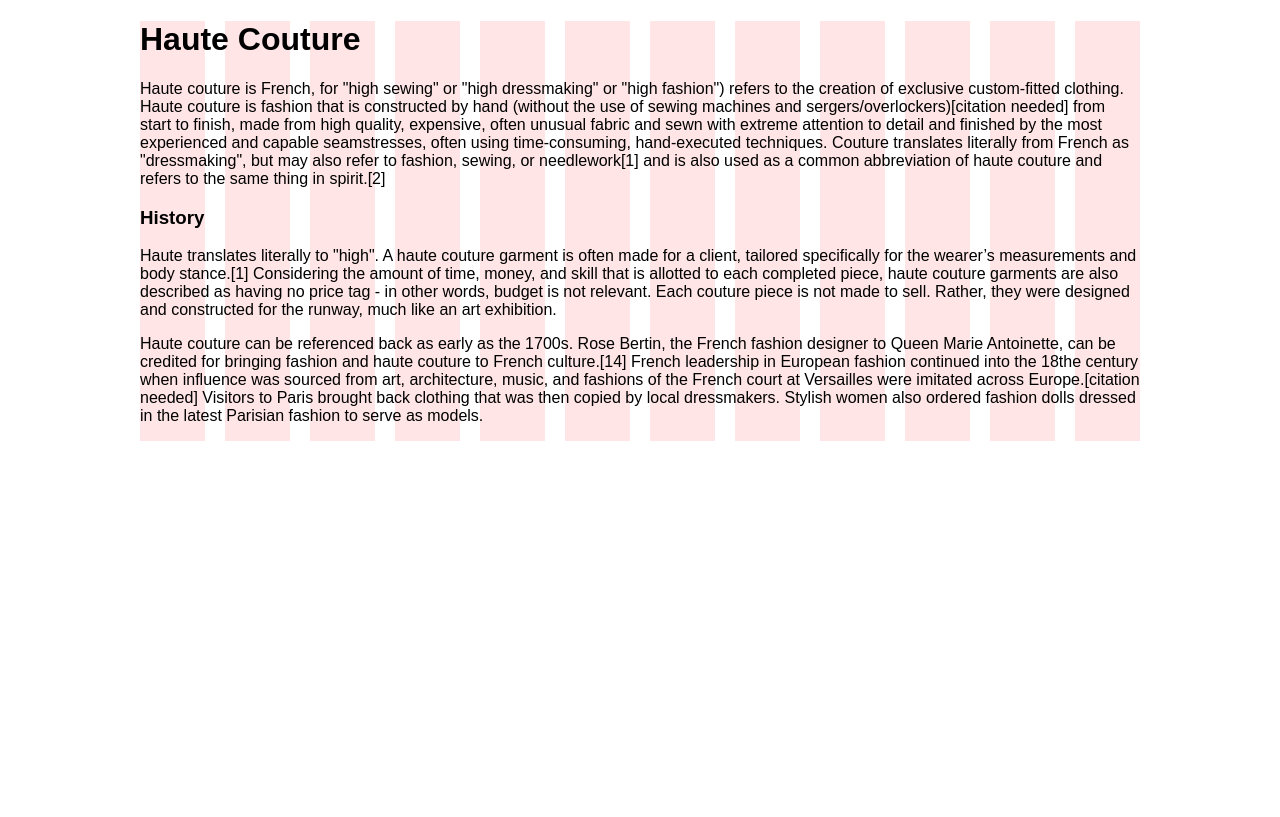
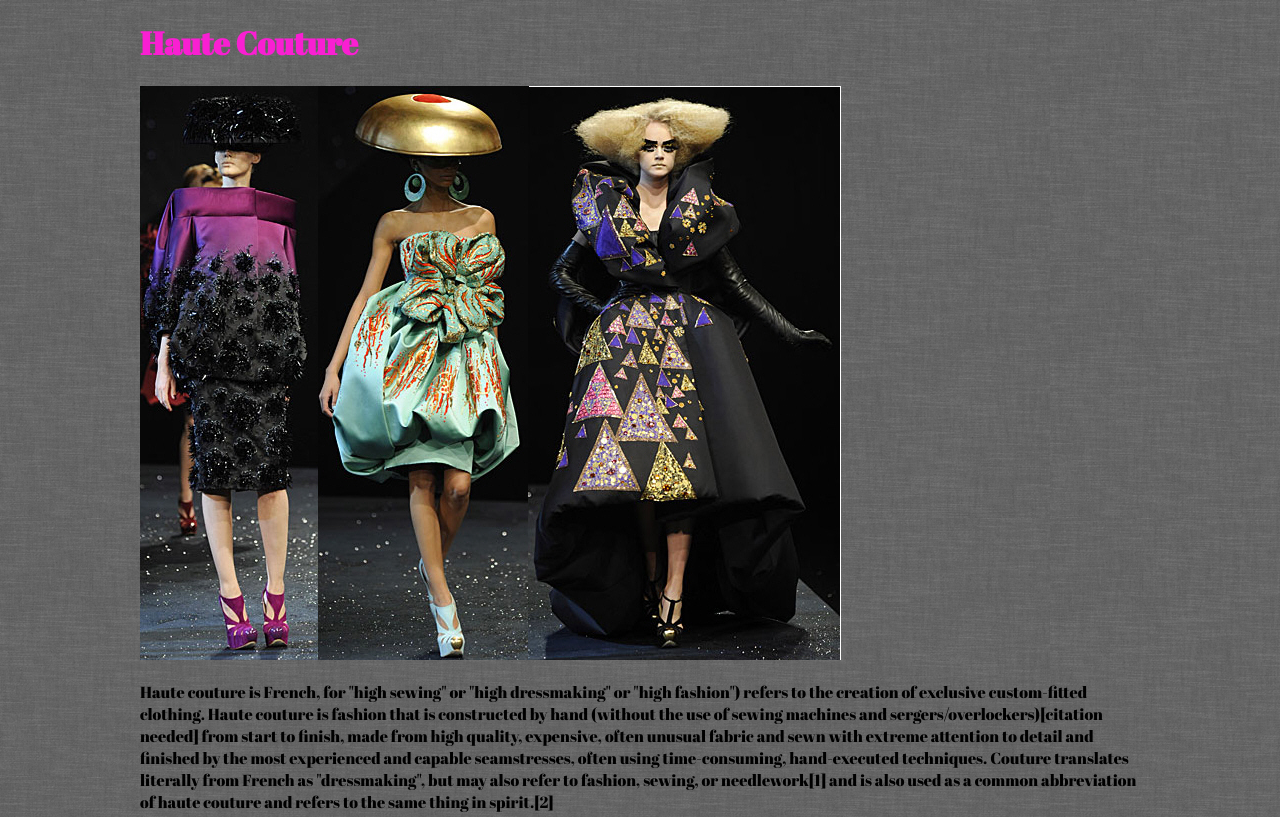
Before and after one commit to steffyh/type-ex, a plain HTML site: page index.html in a window 1280 px wide. Shown: the top 817 px of the page. Drawn offline with Linux system fonts and the light colour scheme.

Commit message:
version 1

```diff
--- a/css/styles.css
+++ b/css/styles.css
@@ -1,7 +1,20 @@
 /* Your Website Styles */
 
+body{
+
+	background: url("../img/grey_wall.png") repeat;
+	font-family: 'Abril Fatface', cursive;
+}
+h1{
+	color:#F91FD2;
+}
+
+h3{
+	font-size:24px ;
+	color:#710A86;
+}
 
 /* Show Grid */
-.showgrid {
-	background: url("../img/grid-bg.png") repeat-y;
+{
+	background: url("../img/grey_wall.png") repeat;
 }
--- a/index.html
+++ b/index.html
@@ -6,6 +6,7 @@
 
   <link rel="stylesheet" href="css/normalize.css">
   <link rel="stylesheet" href="css/grid.css">
+  <link href='http://fonts.googleapis.com/css?family=Abril+Fatface' rel='stylesheet' type='text/css'>
   <link rel="stylesheet" href="css/styles.css">
 
 </head>
@@ -14,16 +15,24 @@
 	<div class="container showgrid">
 
 		<!-- Your Content -->
+		<div class= "grid_ 6 alpha">
 		<h1>Haute Couture</h1>
+		<img src="img/Dior 3.jpg">
+	</div>
 
 		<p>Haute couture is French, for "high sewing" or "high dressmaking" or "high fashion") refers to the creation of exclusive custom-fitted clothing. Haute couture is fashion that is constructed by hand (without the use of sewing machines and sergers/overlockers)[citation needed] from start to finish, made from high quality, expensive, often unusual fabric and sewn with extreme attention to detail and finished by the most experienced and capable seamstresses, often using time-consuming, hand-executed techniques. Couture translates literally from French as "dressmaking", but may also refer to fashion, sewing, or needlework[1] and is also used as a common abbreviation of haute couture and refers to the same thing in spirit.[2] </p>
 
+<div class="grid_8 alpha">
 		<h3>History</h3>
+		<img src="img/Macabre.jpg">
 
+	</div>
+
+		<div class="grid_4 omega">
 		<p>Haute translates literally to "high". A haute couture garment is often made for a client, tailored specifically for the wearer’s measurements and body stance.[1] Considering the amount of time, money, and skill that is allotted to each completed piece, haute couture garments are also described as having no price tag - in other words, budget is not relevant. Each couture piece is not made to sell. Rather, they were designed and constructed for the runway, much like an art exhibition.</p>
 
 		<p>Haute couture can be referenced back as early as the 1700s. Rose Bertin, the French fashion designer to Queen Marie Antoinette, can be credited for bringing fashion and haute couture to French culture.[14] French leadership in European fashion continued into the 18the century when influence was sourced from art, architecture, music, and fashions of the French court at Versailles were imitated across Europe.[citation needed] Visitors to Paris brought back clothing that was then copied by local dressmakers. Stylish women also ordered fashion dolls dressed in the latest Parisian fashion to serve as models.</p>
-
+	</div>
 
 		<!-- Clearfix -->
 		<div class="clear"></div>
```
Also changed, not shown: img/Dior 3.jpg (added), img/Macabre.jpg (added), img/grey_wall.png (added), img/grid-bg.png (deleted), img/jantaminiau.jpeg (added).
